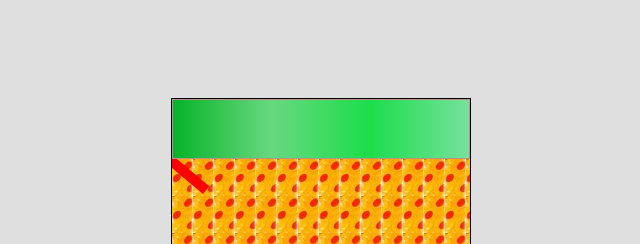
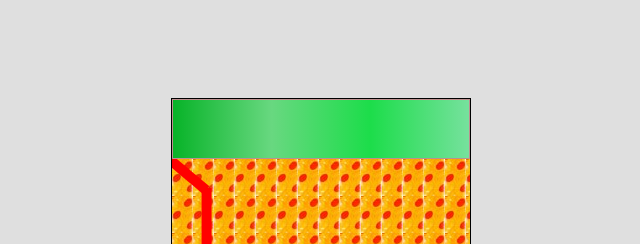
Before and after one commit to brandonporcel/superficies-de-placer, a plain HTML site: page index.html in a window 1280 px wide. Shown: the top 244 px of the page, 319-959 px from the left. Drawn offline with Linux system fonts and the light colour scheme.

Commit message:
de alguna manera que desconozco,pude hacer el primer borde rojo

```diff
--- a/css/styles.css
+++ b/css/styles.css
@@ -2,6 +2,10 @@
 	box-sizing: border-box;
 	margin: 0;
 	padding: 0;
+}
+:root {
+	--grosor-rojo: 10px;
+	--color-borde: red;
 }
 body {
 	background-color: #dfdfdf;
@@ -27,6 +31,7 @@ footer {
 	background: linear-gradient(0.25turn, #07b328, #68d880, #1cdd4a, #76e19d);
 }
 .drawing {
+	/* podria cambiar por rosario blefari album cover */
 	background-image: url('../img/fondo.jpg');
 	height: 60%;
 	/* overflow: hidden; */
@@ -34,12 +39,21 @@ footer {
 	overflow: hidden;
 }
 .borde-rojo-izquierda {
-	height: 10px;
+	height: var(--grosor-rojo);
 	width: 50px;
-	background-color: red;
-
+	background-color: var(--color-borde);
 	transform: rotate(40deg);
 	position: absolute;
 	top: 10px;
 	left: -10px;
 }
+.borde-rojo-izquierda::after {
+	content: '';
+	height: 10px;
+	width: 201px;
+	background-color: var(--color-borde);
+	position: absolute;
+	transform: rotate(50deg);
+	top: 75px;
+	left: 13px;
+}
```
